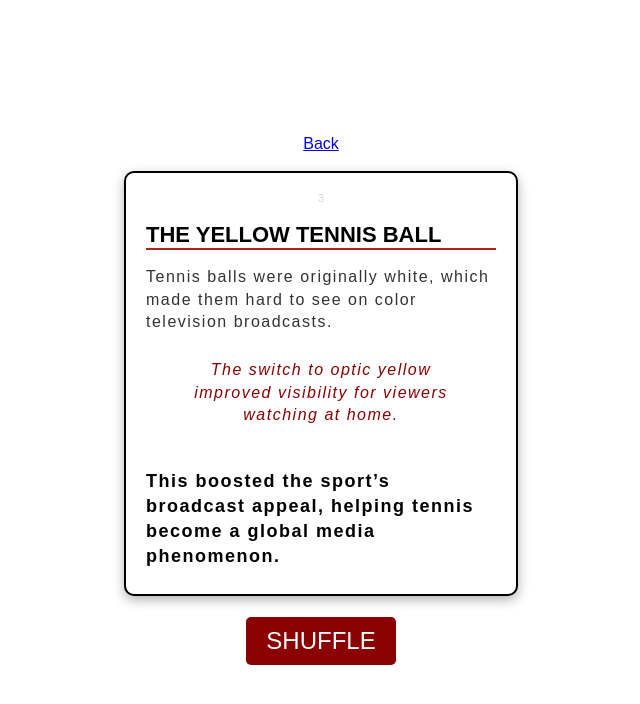
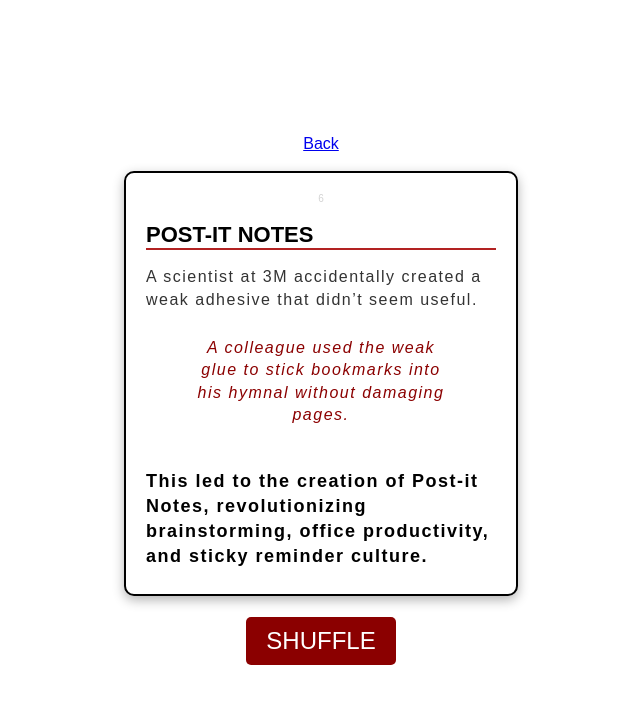
Before and after one commit to cheslop88/creative, a plain HTML site: page ripple.html in a window 1280 px wide. Shown: the whole page, without its empty margins (319-959 px from the left). Drawn offline with Linux system fonts and the light colour scheme.

Commit message:
Update ripple.html

```diff
--- a/ripple.html
+++ b/ripple.html
@@ -157,6 +157,76 @@
     "origin": "Shoppers initially used hand-carried baskets, limiting how much they could buy.",
     "pivotal_change": "The invention of the wheeled shopping cart allowed customers to carry more items easily.",
     "ripple_effect": "This innovation reshaped consumer habits, expanded supermarket layouts, and increased sales volume."
+  },
+  {
+    "id": 6,
+    "title": "Post-it Notes",
+    "origin": "A scientist at 3M accidentally created a weak adhesive that didn’t seem useful.",
+    "pivotal_change": "A colleague used the weak glue to stick bookmarks into his hymnal without damaging pages.",
+    "ripple_effect": "This led to the creation of Post-it Notes, revolutionizing brainstorming, office productivity, and sticky reminder culture."
+  },
+  {
+    "id": 7,
+    "title": "Microwave Oven",
+    "origin": "A radar engineer noticed a chocolate bar melted in his pocket during radar testing.",
+    "pivotal_change": "He experimented with popcorn and eggs, realizing microwaves could heat food.",
+    "ripple_effect": "The microwave became a kitchen staple, reshaping food prep, diet culture, and convenience meals."
+  },
+  {
+    "id": 8,
+    "title": "The Laugh Track",
+    "origin": "Television comedies often fell flat without a live audience to cue laughs.",
+    "pivotal_change": "The invention of a 'Laff Box' allowed laugh tracks to be added to shows.",
+    "ripple_effect": "Defined sitcom pacing and emotional rhythm for decades, shaping expectations for televised humor."
+  },
+  {
+    "id": 9,
+    "title": "GPS for Everyone",
+    "origin": "GPS was originally developed by the U.S. military for navigation.",
+    "pivotal_change": "After a civilian aircraft was shot down in 1983, the system was opened to public use.",
+    "ripple_effect": "Became foundational to modern logistics, ride-sharing, personal navigation, and mobile apps."
+  },
+  {
+    "id": 10,
+    "title": "Sliced Bread",
+    "origin": "Bread was traditionally sold in whole loaves that had to be cut at home.",
+    "pivotal_change": "In 1928, a bakery adopted Otto Rohwedder’s automatic bread slicer.",
+    "ripple_effect": "Popularized convenience-focused food products, changed breakfast habits, and inspired the phrase 'best thing since...'"
+  },
+  {
+    "id": 11,
+    "title": "Velcro from Burrs",
+    "origin": "A Swiss engineer noticed burrs clinging to his dog's fur after a hike.",
+    "pivotal_change": "Under a microscope, he mimicked the tiny hooks to invent Velcro.",
+    "ripple_effect": "Widely used in fashion, aerospace, and home products, showing nature as inspiration for practical design."
+  },
+  {
+    "id": 12,
+    "title": "Bubble Wrap Beginnings",
+    "origin": "Two inventors tried to make 3D plastic wallpaper by sealing shower curtains.",
+    "pivotal_change": "Instead, they created a bubbly material that became excellent for packaging.",
+    "ripple_effect": "Spawned a new industry in protective shipping materials and ASMR popping joy."
+  },
+  {
+    "id": 13,
+    "title": "Ferris Wheel as a Rival",
+    "origin": "The U.S. wanted to outdo the Eiffel Tower for the 1893 World's Fair.",
+    "pivotal_change": "George Ferris designed a massive spinning wheel, shocking engineers of the time.",
+    "ripple_effect": "Became a global icon of fun, sparking amusement parks and engineering marvels."
+  },
+  {
+    "id": 14,
+    "title": "Mary Anderson’s Wipers",
+    "origin": "Mary Anderson noticed drivers leaning out to clear windshields manually.",
+    "pivotal_change": "She patented a hand-controlled windshield wiper in 1903.",
+    "ripple_effect": "Now essential for driving safety and comfort, influencing automotive standards worldwide."
+  },
+  {
+    "id": 15,
+    "title": "Netflix’s Late Fee Spark",
+    "origin": "Reed Hastings was charged a $40 late fee for a rented VHS.",
+    "pivotal_change": "He launched Netflix to offer DVD rentals by mail without late fees.",
+    "ripple_effect": "Pioneered streaming services and transformed the entertainment industry and media habits."
   },
    {
     "id": 16,
```
